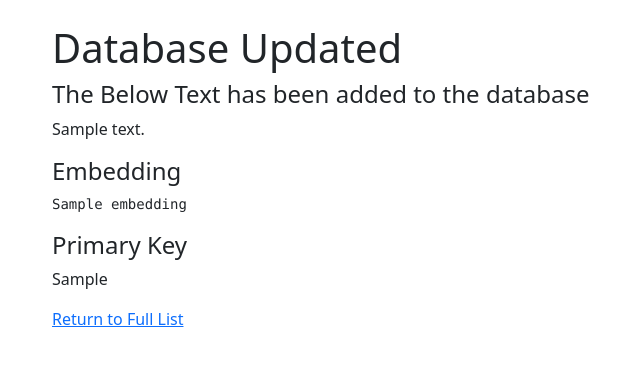
After one commit to Uokoroafor/pgvector_django_play, a Django app: template django-proj/qa_app/templates/add_entry.html in a window 1280 px wide. The commit adds this page. Shown: the top 366 px of the page, without its empty margins (30-670 px from the left). Run offline with Django 5.2, Linux system fonts and the light colour scheme; the template is opened without the code that fills it: most values are stand-ins (such as "Sample title", 1, 10 or a date in 2020).

Commit message:
Adding ability to add elements to the database

```diff
--- /dev/null
+++ b/django-proj/qa_app/templates/add_entry.html
@@ -0,0 +1,17 @@
+{% extends 'base.html' %}
+
+{% block content %}
+<h1>Database Updated</h1>
+
+<h4>The Below Text has been added to the database</h4>
+<p>{{text}}</p>
+
+<h4>Embedding</h4>
+<pre>{{embedding}}</pre>
+
+<h4>Primary Key</h4>
+<p>{{primary_key}}</p>
+
+
+<a href="{% url 'index' %}">Return to Full List</a>
+{% endblock %}
--- a/django-proj/qa_app/templates/index.html
+++ b/django-proj/qa_app/templates/index.html
@@ -10,7 +10,8 @@
             <textarea name="input_text" id="input_text" class="form-control mb-2"></textarea>
         </div>
 
-        <button type="submit" class="btn btn-primary">Submit</button>
+        <button type="submit" name="index_search" class="btn btn-primary">Search</button>
+        <button type="submit" name="update_db" class="btn btn-secondary">Submit</button>
 
     </form>
 </div>
```
Also changed, not shown: django-proj/qa_app/views.py (+28 -11 lines).
